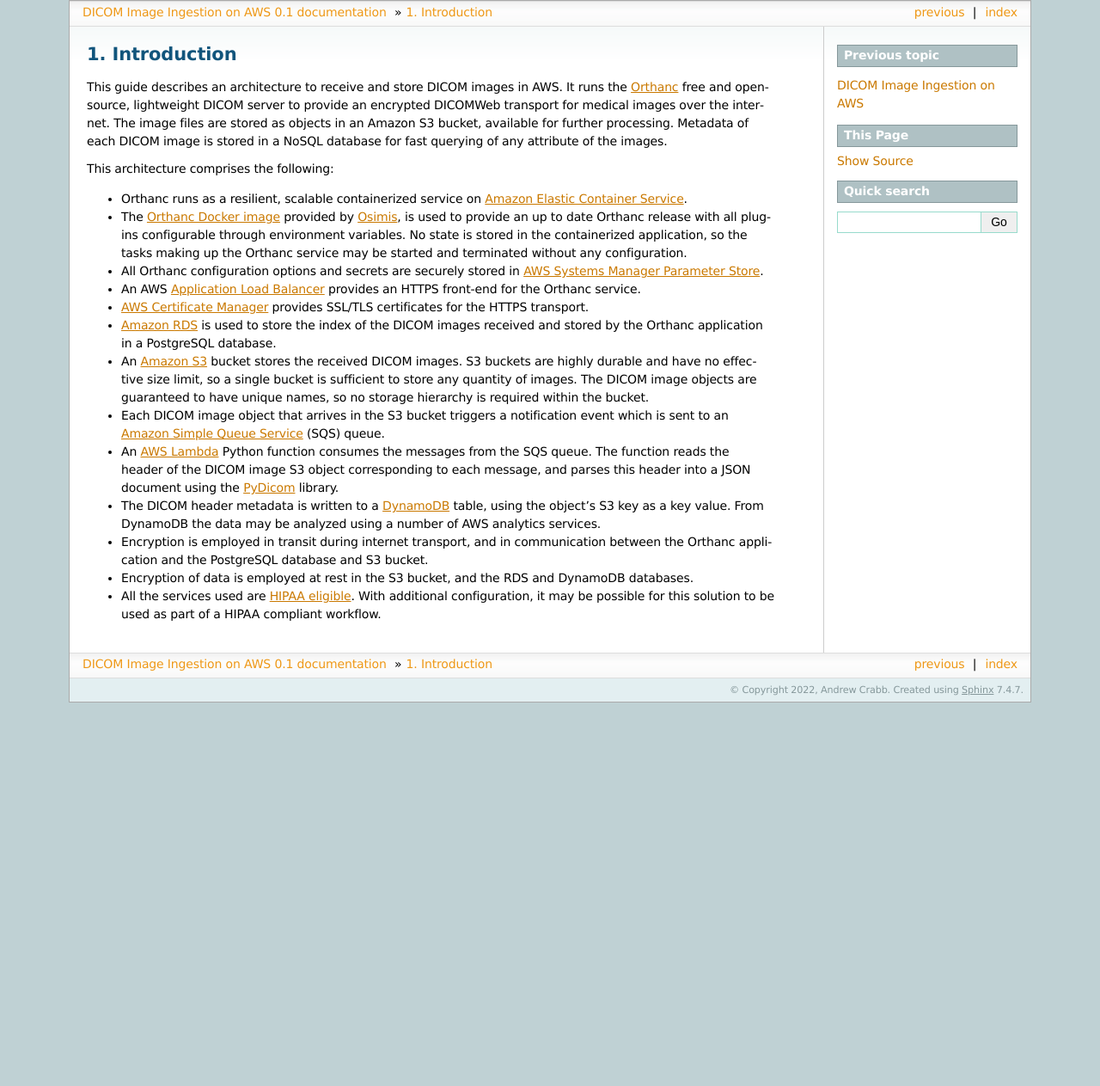
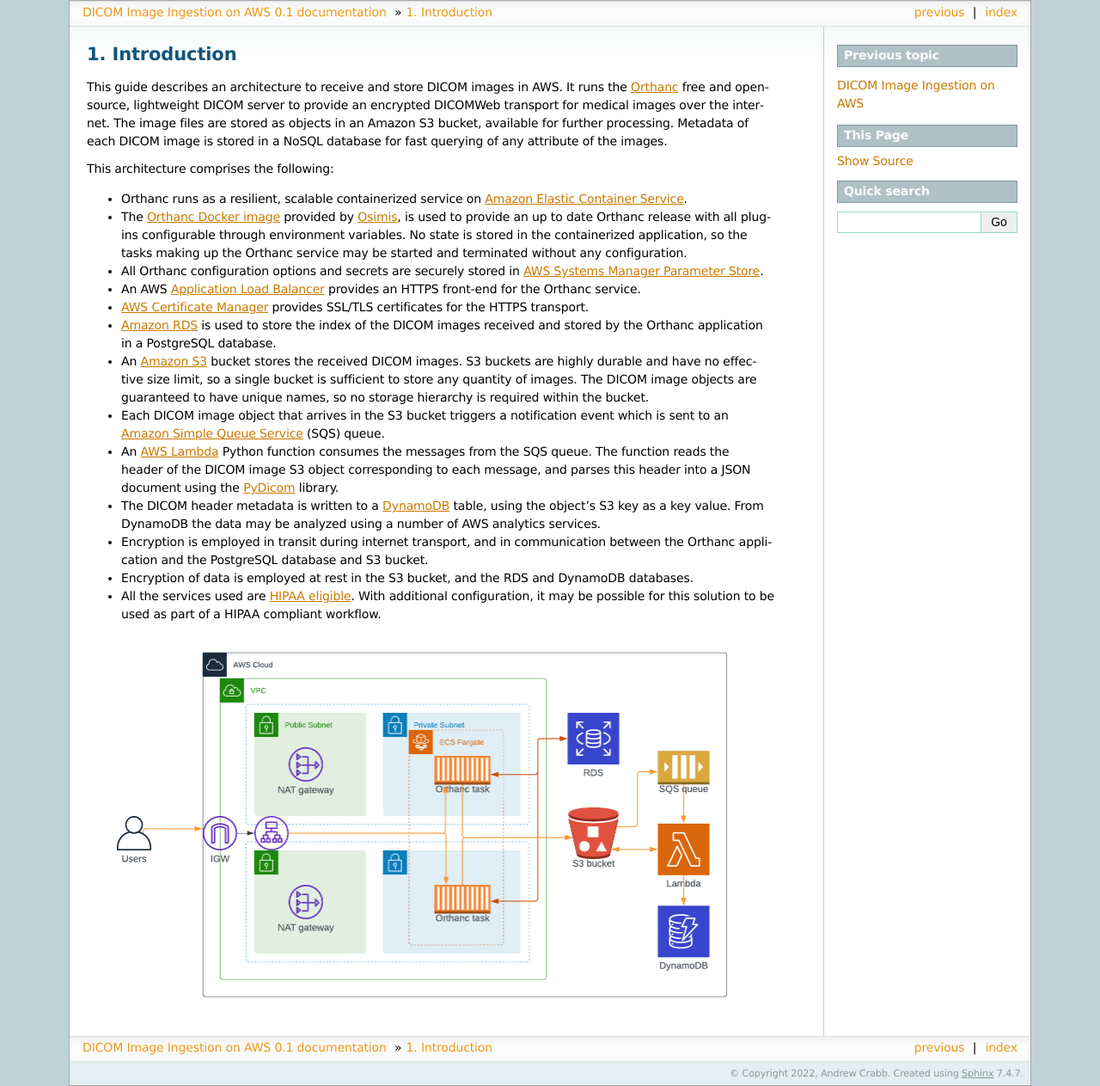
Before and after one commit to crabba/orthanc-dicom-s3-ingestion, a Sphinx documentation site: the page built from source/introduction.rst, in a window 1280 px wide. Shown: the whole page at 86% size. Built offline with Sphinx 7.4.7, drawn with Linux system fonts in a browser that asks for light colours; before the commit the page ends 900 px from its top, so only the background shows below that.

Commit message:
Architecture diagram

```diff
--- a/source/introduction.rst
+++ b/source/introduction.rst
@@ -19,3 +19,6 @@
 * Encryption is employed in transit during internet transport, and in communication between the Orthanc application and the PostgreSQL database and S3 bucket.
 * Encryption of data is employed at rest in the S3 bucket, and the RDS and DynamoDB databases.
 * All the services used are `HIPAA eligible <https://aws.amazon.com/compliance/hipaa-eligible-services-reference/>`_.  With additional configuration, it may be possible for this solution to be used as part of a HIPAA compliant workflow.
+
+.. image:: images/orthanc-dicom-arch.png
+   :width: 1000
```
Also changed, not shown: source/images/orthanc-dicom-arch.png (added).
